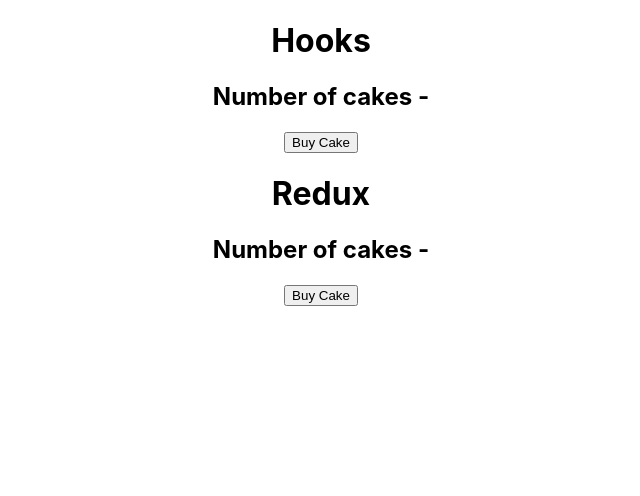
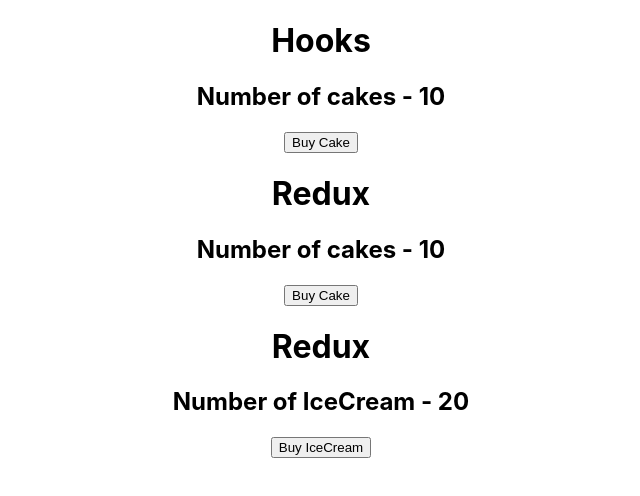
Before and after one commit to ravindrakumarkumawat/react-redux-demo, a React (Create React App) app: page / in a window 1280 px wide. Shown: the top 496 px of the page, without its empty margins (319-959 px from the left). Built offline with nearby package versions, Linux system fonts and the light colour scheme.

Commit message:
state changed

```diff
--- a/src/App.js
+++ b/src/App.js
@@ -4,6 +4,7 @@
 import './App.css'
 import CakeContainer from './components/CakeContainer'
 import HooksCakeContainer from './components/HooksCakeContainer'
+import IceCreamContainer from './components/IceCreamContainer'
 
 function App() {
   return (
@@ -11,6 +12,7 @@
       <div className="App">
         <HooksCakeContainer />
         <CakeContainer />
+        <IceCreamContainer />
       </div>
     </Provider>
   );
--- a/src/components/CakeContainer.js
+++ b/src/components/CakeContainer.js
@@ -14,7 +14,7 @@
 
 const mapStateToProps = (state) => {
   return {
-    numOfCakes: state.numOfCakes
+    numOfCakes: state.cake.numOfCakes
   }
 }
 
--- a/src/components/HooksCakeContainer.js
+++ b/src/components/HooksCakeContainer.js
@@ -3,7 +3,7 @@
 import { buyCake } from '../redux'
 
 function HooksCakeContainer() {
-  const numOfCakes = useSelector(state => state.numOfCakes)
+  const numOfCakes = useSelector(state => state.cake.numOfCakes)
   const dispatch = useDispatch()
   return (
     <div>
--- /dev/null
+++ b/src/components/IceCreamContainer.js
@@ -0,0 +1,30 @@
+import React from 'react'
+import { connect } from 'react-redux'
+import { buyIceCream } from '../redux'
+
+function IceCreamContainer(props) {
+  return (
+    <div>
+      <h1>Redux</h1>
+      <h2>Number of IceCream - {props.numOfIceCreams}</h2>
+      <button onClick={props.buyIceCream}>Buy IceCream</button>
+    </div>
+  )
+}
+
+const mapStateToProps = (state) => {
+  return {
+    numOfIceCreams: state.iceCream.numOfIceCreams
+  }
+}
+
+const mapDispatchToProps = (dispatch) => {
+  return {
+    buyIceCream: () => dispatch(buyIceCream())
+  }
+}
+
+export default connect(
+  mapStateToProps,
+  mapDispatchToProps
+)(IceCreamContainer)
```
